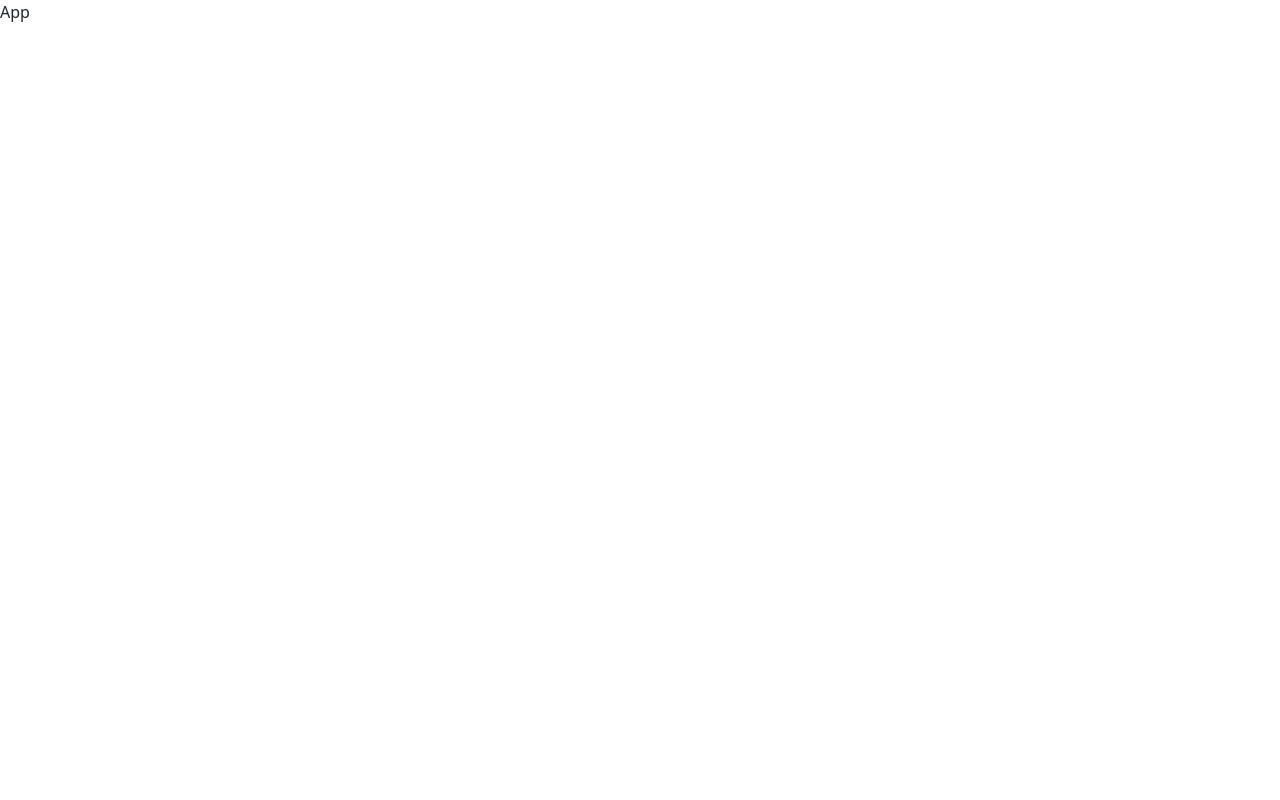
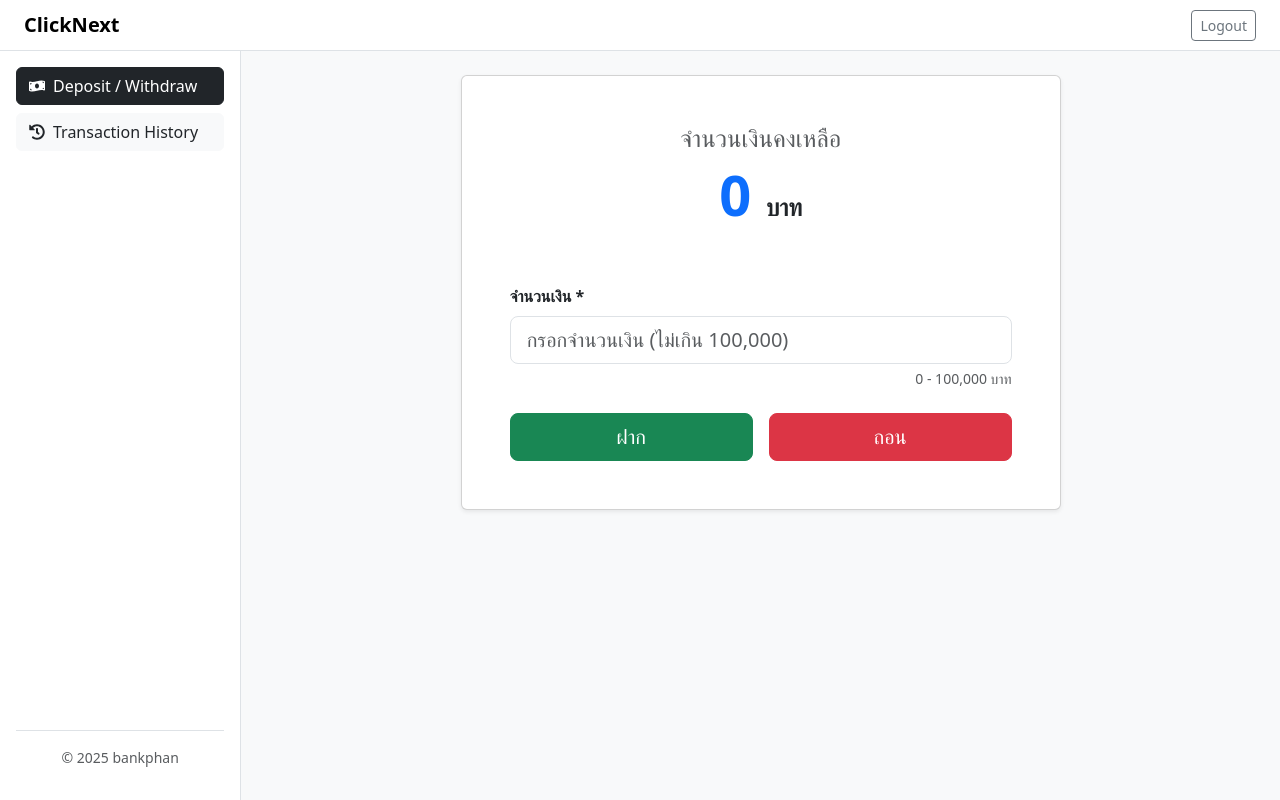
Before and after one commit to bankphan/clicknext-bank-web-apps, a React (Vite) app in the folder clicknext-bank-web-apps/: page /deposit in a window 1280 px wide. Built offline with nearby package versions, Linux system fonts and the light colour scheme; sample sign-in values are in the browser's storage.

Commit message:
chore: Route All to the main Apps

```diff
--- a/clicknext-bank-web-apps/src/App.jsx
+++ b/clicknext-bank-web-apps/src/App.jsx
@@ -1,13 +1,26 @@
-import React from 'react'
-import { BrowserRouter, Routes, Route, Navigate } from 'react-router-dom';
-import LoginPage from './pages/LoginPage.jsx'
-import DashboardPage from './pages/DashboardPage.jsx'
+import { BrowserRouter, Routes, Route, Navigate } from 'react-router-dom'
+import { useSelector } from 'react-redux'
+import LoginPage from './pages/loginPage.jsx'
+import DepositWithdrawPage from './pages/DepositWithdrawPage.jsx'
+import MainLayout from './layouts/MainLayout.jsx'
+import TransactionPage from './pages/TransactionPage.jsx'
 
+const PrivateRoute = ({ children }) => {
+  const { isLoggedIn } = useSelector((state) => state.user);
+  return isLoggedIn ? <MainLayout>{children}</MainLayout> : <Navigate to="/login" />;
+};
 
-const App = () => {
+function App() {
   return (
-    <div>App</div>
+    <BrowserRouter>
+      <Routes>
+        <Route path="/login" element={<LoginPage />} />
+        <Route path="/deposit" element={<PrivateRoute><DepositWithdrawPage /></PrivateRoute>} />
+        <Route path="/transaction" element={<PrivateRoute><TransactionPage /></PrivateRoute>} />
+        <Route path="*" element={<Navigate to="/login" />} />
+      </Routes>
+    </BrowserRouter>
   );
 }
 
-export default App
+export default App;
```
